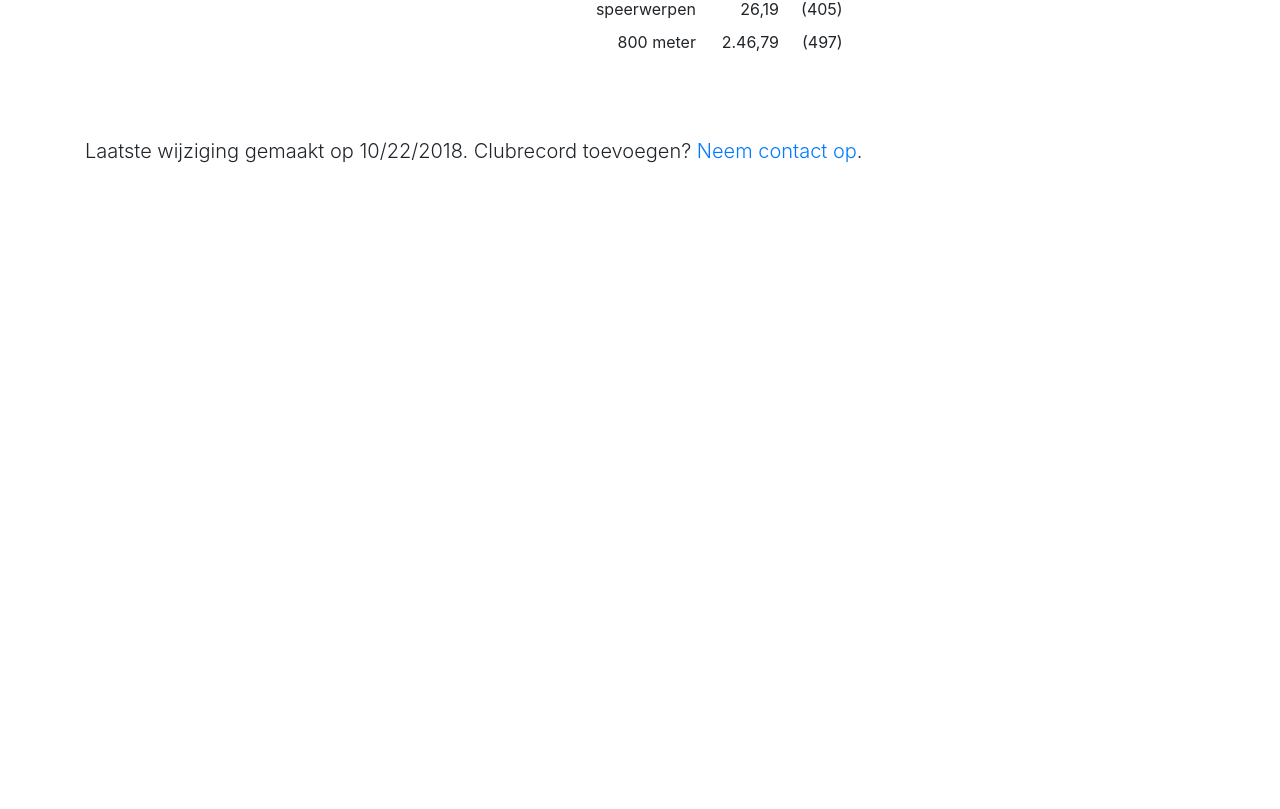
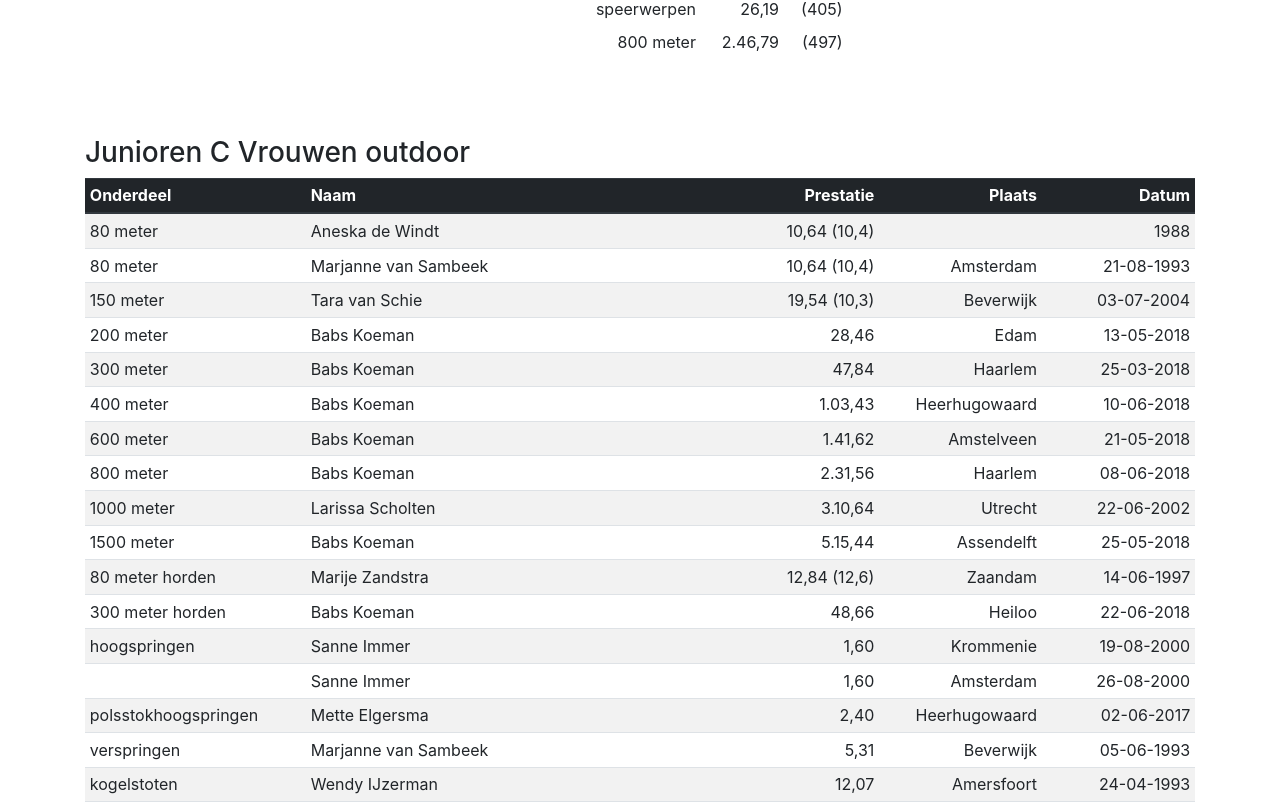
Before and after one commit to Voles/avhaarlem-ranglijsten, a React (Create React App) app: page / in a window 1280 px wide. Shown: the part 3931-4740 px from the top of the page. Before the commit the page ends 4113 px from the top, so only its background shows below. Built offline with nearby package versions, Linux system fonts and the light colour scheme.

Commit message:
Add meisjes junioren c

```diff
--- a/src/resultaten/vrouwen-outdoor/index.js
+++ b/src/resultaten/vrouwen-outdoor/index.js
@@ -1,12 +1,14 @@
 import senioren from './senioren';
 import juniorenA from './junioren-a';
 import juniorenB from './junioren-b';
+import juniorenC from './junioren-c';
 
 export default []
   .concat(
     senioren,
     juniorenA,
-    juniorenB
+    juniorenB,
+    juniorenC
   )
   .map(resultaat => {
     resultaat.geslacht = 'Vrouwen';
--- /dev/null
+++ b/src/resultaten/vrouwen-outdoor/junioren-c.js
@@ -0,0 +1,223 @@
+export default [
+  {
+    "onderdeel": "80 meter",
+    "naam": "Aneska de Windt",
+    "prestatie": "10,64 (10,4)",
+    "plaats": "",
+    "datum": "1988"
+  },
+  {
+    "onderdeel": "80 meter",
+    "naam": "Marjanne van Sambeek",
+    "prestatie": "10,64 (10,4)",
+    "plaats": "Amsterdam",
+    "datum": "21-08-1993"
+  },
+  {
+    "onderdeel": "150 meter",
+    "naam": "Tara van Schie",
+    "prestatie": "19,54 (10,3)",
+    "plaats": "Beverwijk",
+    "datum": "03-07-2004"
+  },
+  {
+    "onderdeel": "200 meter",
+    "naam": "Babs Koeman",
+    "prestatie": "28,46",
+    "plaats": "Edam",
+    "datum": "13-05-2018"
+  },
+  {
+    "onderdeel": "300 meter",
+    "naam": "Babs Koeman",
+    "prestatie": "47,84",
+    "plaats": "Haarlem",
+    "datum": "25-03-2018"
+  },
+  {
+    "onderdeel": "400 meter",
+    "naam": "Babs Koeman",
+    "prestatie": "1.03,43",
+    "plaats": "Heerhugowaard",
+    "datum": "10-06-2018"
+  },
+  {
+    "onderdeel": "600 meter",
+    "naam": "Babs Koeman",
+    "prestatie": "1.41,62",
+    "plaats": "Amstelveen",
+    "datum": "21-05-2018"
+  },
+  {
+    "onderdeel": "800 meter",
+    "naam": "Babs Koeman",
+    "prestatie": "2.31,56",
+    "plaats": "Haarlem",
+    "datum": "08-06-2018"
+  },
+  {
+    "onderdeel": "1000 meter",
+    "naam": "Larissa Scholten",
+    "prestatie": "3.10,64",
+    "plaats": "Utrecht",
+    "datum": "22-06-2002"
+  },
+  {
+    "onderdeel": "1500 meter",
+    "naam": "Babs Koeman",
+    "prestatie": "5.15,44",
+    "plaats": "Assendelft",
+    "datum": "25-05-2018"
+  },
+  {
+    "onderdeel": "80 meter horden",
+    "naam": "Marije Zandstra",
+    "prestatie": "12,84 (12,6)",
+    "plaats": "Zaandam",
+    "datum": "14-06-1997"
+  },
+  {
+    "onderdeel": "300 meter horden",
+    "naam": "Babs Koeman",
+    "prestatie": "48,66",
+    "plaats": "Heiloo",
+    "datum": "22-06-2018"
+  },
+  {
+    "onderdeel": "hoogspringen",
+    "naam": "Sanne Immer",
+    "prestatie": "1,60",
+    "plaats": "Krommenie",
+    "datum": "19-08-2000"
+  },
+  {
+    "onderdeel": "",
+    "naam": "Sanne Immer",
+    "prestatie": "1,60",
+    "plaats": "Amsterdam",
+    "datum": "26-08-2000"
+  },
+  {
+    "onderdeel": "polsstokhoogspringen",
+    "naam": "Mette Elgersma",
+    "prestatie": "2,40",
+    "plaats": "Heerhugowaard",
+    "datum": "02-06-2017"
+  },
+  {
+    "onderdeel": "verspringen",
+    "naam": "Marjanne van Sambeek",
+    "prestatie": "5,31",
+    "plaats": "Beverwijk",
+    "datum": "05-06-1993"
+  },
+  {
+    "onderdeel": "kogelstoten",
+    "naam": "Wendy IJzerman",
+    "prestatie": "12,07",
+    "plaats": "Amersfoort",
+    "datum": "24-04-1993"
+  },
+  {
+    "onderdeel": "discuswerpen",
+    "naam": "Wendy IJzerman",
+    "prestatie": "24,92",
+    "plaats": "Beverwijk",
+    "datum": "05-06-1993"
+  },
+  {
+    "onderdeel": "speerwerpen",
+    "naam": "Iris Komen",
+    "prestatie": "31,63",
+    "plaats": "Santpoort",
+    "datum": "24-05-2014"
+  },
+  {
+    "onderdeel": "4 x 80 meter",
+    "naam": ["Sanna Piscaer", "Janna de Waard", "Marije Zandstra", "Baltine de Wit"],
+    "prestatie": "41,94 (41,7)",
+    "plaats": "Heerhugowaard",
+    "datum": "17-06-1996"
+  },
+  {
+    "onderdeel": "zevenkamp",
+    "naam": "Babs Koeman",
+    "prestatie": [
+      {
+        "onderdeel": "80 meter horden",
+        "prestatie": "13,17 s",
+        "punten": "(569)"
+      },
+      {
+        "onderdeel": "hoogspringen",
+        "prestatie": "1,47 m",
+        "punten": "(599)"
+      },
+      {
+        "onderdeel": "kogelstoten",
+        "prestatie": "8,75 m",
+        "punten": "(460)"
+      },
+      {
+        "onderdeel": "150 meter",
+        "prestatie": "20,02 s",
+        "punten": "(617)"
+      },
+      {
+        "onderdeel": "verspringen",
+        "prestatie": "5,06 m",
+        "punten": "(632)"
+      },
+      {
+        "onderdeel": "speerwerpen",
+        "prestatie": "27,86 m",
+        "punten": "(461)"
+      },
+      {
+        "onderdeel": "600 meter",
+        "prestatie": "1.42,02 s",
+        "punten": "(661)"
+      },
+      {
+        "onderdeel": "80 meter horden",
+        "prestatie": "13,17 s",
+        "punten": "(569)"
+      },
+      {
+        "onderdeel": "hoogspringen",
+        "prestatie": "1,47 m",
+        "punten": "(599)"
+      },
+      {
+        "onderdeel": "kogelstoten",
+        "prestatie": "8,75 m",
+        "punten": "(460)"
+      },
+      {
+        "onderdeel": "150 meter",
+        "prestatie": "20,02 s",
+        "punten": "(617)"
+      },
+      {
+        "onderdeel": "verspringen",
+        "prestatie": "5,06 m",
+        "punten": "(632)"
+      },
+      {
+        "onderdeel": "speerwerpen",
+        "prestatie": "27,86 m",
+        "punten": "(461)"
+      },
+      {
+        "onderdeel": "600 meter",
+        "prestatie": "1.42,02 s",
+        "punten": "(661)"
+      }
+    ],
+    "plaats": "Lisse",
+    "datum": "07/08-07-2018"
+  }
+].map(resultaat => {
+  resultaat.categorie = 'Junioren C';
+  return resultaat;
+})
```
